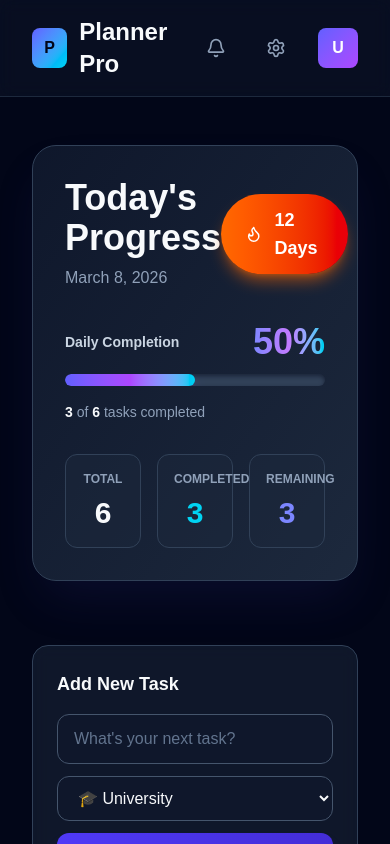
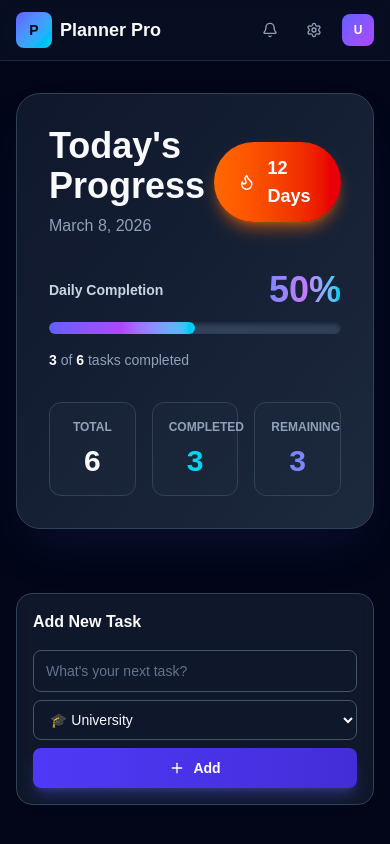
Before and after one commit to rhallouka-cmd/Planner-Pro, a Next.js app: page / in a window 390 px wide. Shown: the top 844 px of the page. Built offline with nearby package versions, Linux system fonts and the light colour scheme.

Commit message:
Improve responsive design: mobile-friendly buttons, padding, and touch targets

```diff
--- a/app/page.tsx
+++ b/app/page.tsx
@@ -213,28 +213,28 @@ export default function Home() {
     <div className="min-h-screen bg-slate-950 text-slate-50">
       {/* Navigation Bar */}
       <nav className="border-b border-slate-800 bg-slate-900/50 backdrop-blur sticky top-0 z-50">
-        <div className="max-w-7xl mx-auto px-8 py-4 flex items-center justify-between">
-          <div className="flex items-center gap-3">
-            <div className="w-10 h-10 bg-gradient-to-br from-indigo-500 to-cyan-400 rounded-lg flex items-center justify-center font-bold text-slate-950">
+        <div className="max-w-7xl mx-auto px-4 sm:px-8 py-3 sm:py-4 flex items-center justify-between">
+          <div className="flex items-center gap-2 sm:gap-3">
+            <div className="w-9 h-9 sm:w-10 sm:h-10 bg-gradient-to-br from-indigo-500 to-cyan-400 rounded-lg flex items-center justify-center font-bold text-slate-950 text-sm sm:text-base">
               P
             </div>
-            <h1 className="text-2xl font-black text-slate-50">Planner Pro</h1>
+            <h1 className="text-lg sm:text-2xl font-black text-slate-50 truncate">Planner Pro</h1>
           </div>
-          <div className="flex items-center gap-6">
-            <button className="p-2 hover:bg-slate-800 rounded-lg transition-colors">
-              <Bell className="w-5 h-5 text-slate-400" />
+          <div className="flex items-center gap-3 sm:gap-6">
+            <button className="p-2 sm:p-2.5 hover:bg-slate-800 rounded-lg transition-colors active:bg-slate-700" title="Notifications">
+              <Bell className="w-4 h-4 sm:w-5 sm:h-5 text-slate-400" />
             </button>
-            <button className="p-2 hover:bg-slate-800 rounded-lg transition-colors">
-              <Settings className="w-5 h-5 text-slate-400" />
+            <button className="p-2 sm:p-2.5 hover:bg-slate-800 rounded-lg transition-colors active:bg-slate-700" title="Settings">
+              <Settings className="w-4 h-4 sm:w-5 sm:h-5 text-slate-400" />
             </button>
-            <button className="w-10 h-10 bg-gradient-to-br from-indigo-500 to-purple-500 rounded-lg flex items-center justify-center text-white font-bold">
+            <button className="w-8 h-8 sm:w-10 sm:h-10 bg-gradient-to-br from-indigo-500 to-purple-500 rounded-lg flex items-center justify-center text-white font-bold text-xs sm:text-sm hover:shadow-lg hover:shadow-indigo-500/50 transition-all active:scale-95" title="Profile">
               U
             </button>
           </div>
         </div>
       </nav>
 
-      <div className="max-w-7xl mx-auto px-8 py-12">
+      <div className="max-w-7xl mx-auto px-4 sm:px-8 py-8 sm:py-12">
         {/* Hero Section: Progress & Streaks */}
         <div className="mb-16 bg-gradient-to-br from-slate-900 to-slate-800 border border-slate-700 rounded-3xl p-8 shadow-2xl shadow-indigo-900/20">
           <div className="flex items-center justify-between mb-8">
@@ -286,21 +286,21 @@ export default function Home() {
         </div>
 
         {/* Add New Task Section */}
-        <div className="mb-12 bg-slate-800/50 backdrop-blur border border-slate-700 rounded-2xl p-6">
-          <h3 className="text-lg font-bold text-slate-50 mb-4">Add New Task</h3>
-          <div className="flex gap-3 flex-col sm:flex-row">
+        <div className="mb-12 bg-slate-800/50 backdrop-blur border border-slate-700 rounded-2xl p-4 sm:p-6">
+          <h3 className="text-base sm:text-lg font-bold text-slate-50 mb-4">Add New Task</h3>
+          <div className="flex gap-2 sm:gap-3 flex-col sm:flex-row">
             <input
               type="text"
               value={newTaskTitle}
               onChange={(e) => setNewTaskTitle(e.target.value)}
               onKeyPress={(e) => e.key === 'Enter' && addHabit()}
               placeholder="What's your next task?"
-              className="flex-grow px-4 py-3 bg-slate-900 border border-slate-600 rounded-xl text-slate-50 placeholder-slate-500 focus:outline-none focus:border-indigo-500 focus:ring-2 focus:ring-indigo-500/30 transition-all"
+              className="flex-grow px-3 sm:px-4 py-2.5 sm:py-3 bg-slate-900 border border-slate-600 rounded-lg sm:rounded-xl text-sm sm:text-base text-slate-50 placeholder-slate-500 focus:outline-none focus:border-indigo-500 focus:ring-2 focus:ring-indigo-500/30 transition-all"
             />
             <select
               value={selectedCategory}
               onChange={(e) => setSelectedCategory(e.target.value as keyof HabitsState)}
-              className="px-4 py-3 bg-slate-900 border border-slate-600 rounded-xl text-slate-50 focus:outline-none focus:border-indigo-500 focus:ring-2 focus:ring-indigo-500/30 transition-all"
+              className="px-3 sm:px-4 py-2.5 sm:py-3 bg-slate-900 border border-slate-600 rounded-lg sm:rounded-xl text-sm sm:text-base text-slate-50 focus:outline-none focus:border-indigo-500 focus:ring-2 focus:ring-indigo-500/30 transition-all"
             >
               <option value="university">🎓 University</option>
               <option value="projects">💻 Projects</option>
@@ -308,10 +308,11 @@ export default function Home() {
             </select>
             <button
               onClick={addHabit}
-              className="px-6 py-3 bg-gradient-to-r from-indigo-600 to-indigo-700 hover:from-indigo-500 hover:to-indigo-600 text-white font-bold rounded-xl transition-all shadow-lg shadow-indigo-500/30 hover:shadow-indigo-500/50 flex items-center gap-2 whitespace-nowrap"
+              className="px-4 sm:px-6 py-2.5 sm:py-3 bg-gradient-to-r from-indigo-600 to-indigo-700 hover:from-indigo-500 hover:to-indigo-600 active:scale-95 text-white font-bold text-sm sm:text-base rounded-lg sm:rounded-xl transition-all shadow-lg shadow-indigo-500/30 hover:shadow-indigo-500/50 flex items-center justify-center gap-2 whitespace-nowrap"
             >
-              <Plus className="w-5 h-5" />
-              Add Task
+              <Plus className="w-4 h-4 sm:w-5 sm:h-5" />
+              <span className="hidden sm:inline">Add Task</span>
+              <span className="sm:hidden">Add</span>
             </button>
           </div>
         </div>
```
